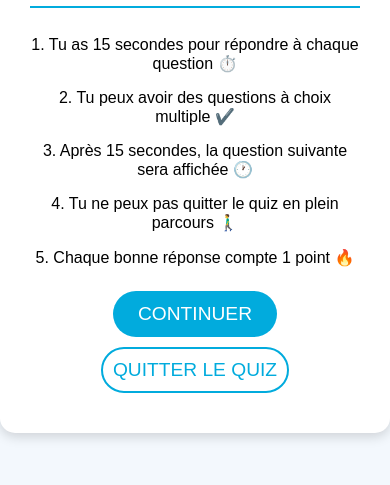
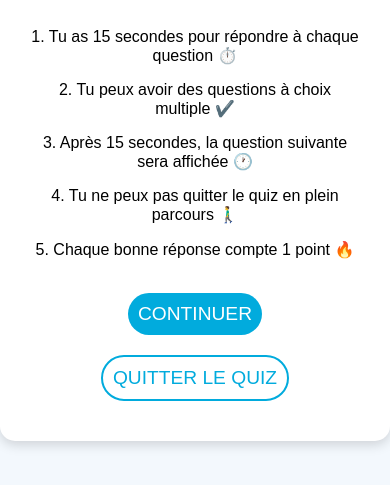
Before and after one commit to kech-creation/Quiz, a plain HTML site: page index.html in a window 390 px wide. Both pictures are taken after a click on the button "COMMENCER LE QUIZ". Shown: the part 273-758 px from the top of the page. Drawn offline with nearby package versions, Linux system fonts and the light colour scheme.

Commit message:
Update styles.css

```diff
--- a/styles.css
+++ b/styles.css
@@ -295,4 +295,10 @@ body {
      padding: 10px;
      margin: 10px;
       }
+       #continue-button{
+        padding: 10px;
+        margin: 10px;
+
+    }
   }
+  }
```
